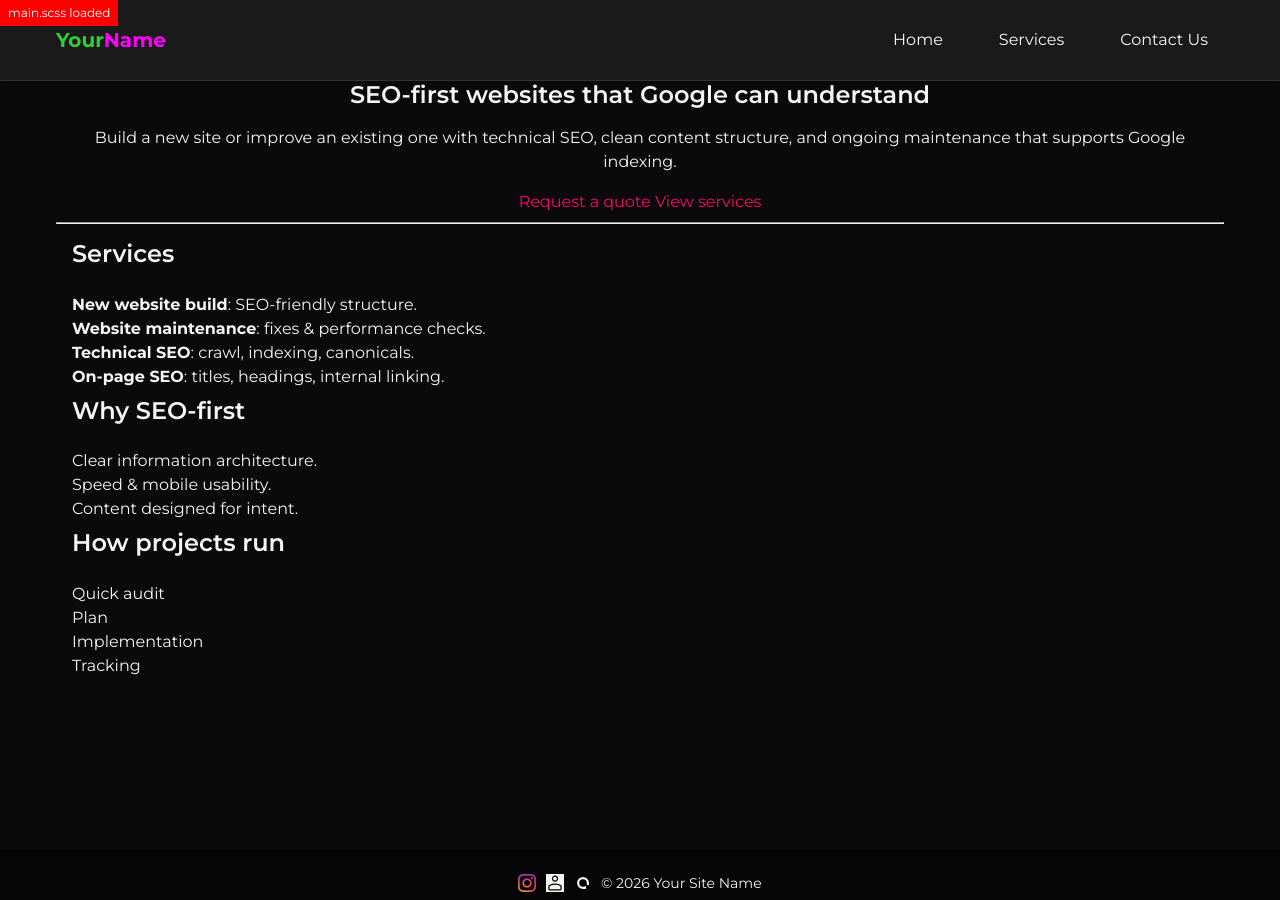
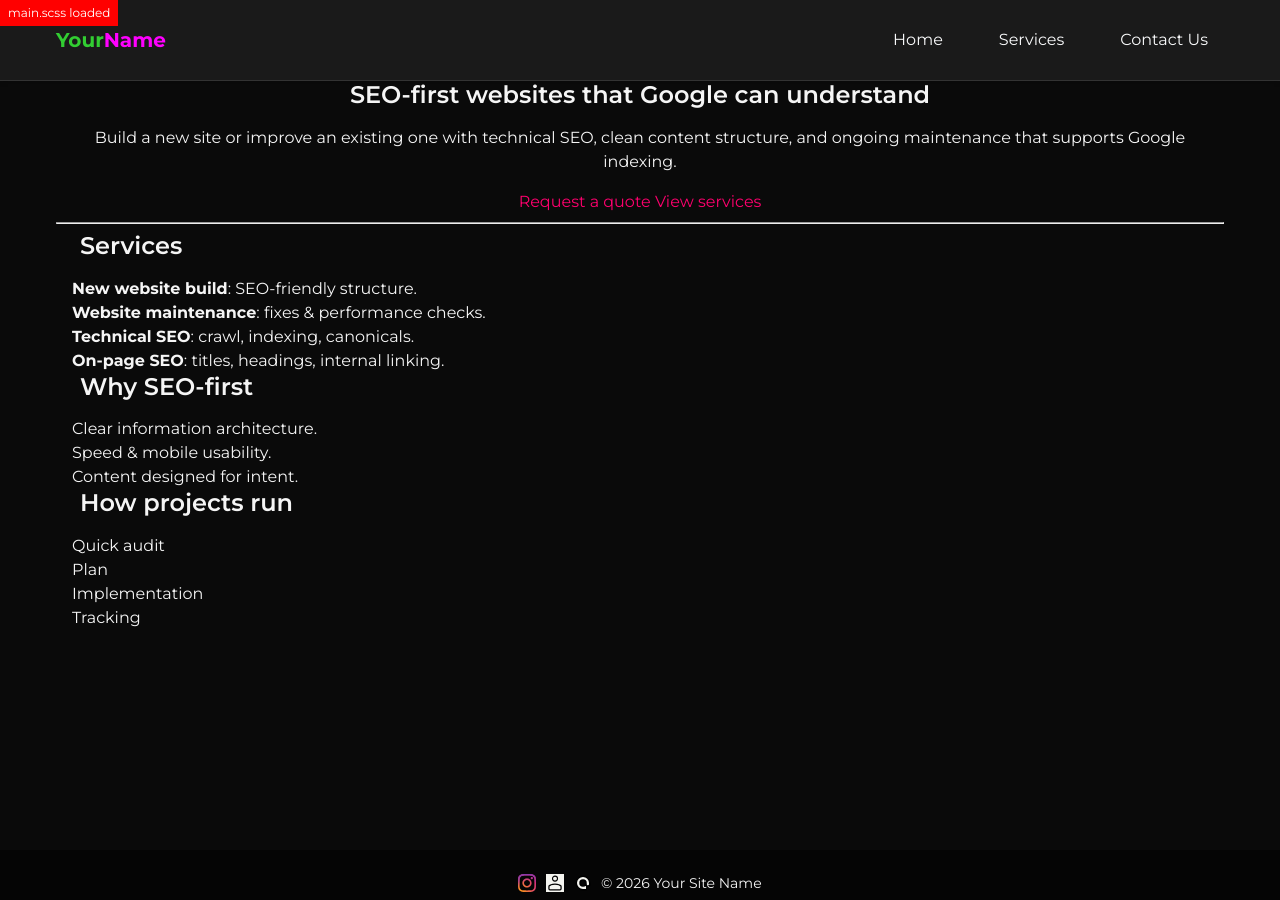
Before and after one commit to m33lucky-benny/test, a Jekyll site: the page built from index.md, in a window 1280 px wide. Built offline with Jekyll 4.4.1, drawn with Linux system fonts in a browser that asks for light colours.

Commit message:
Update _typography.scss

```diff
--- a/_sass/base/_typography.scss
+++ b/_sass/base/_typography.scss
@@ -32,7 +32,7 @@ h2 {
   font-weight: 600;
   line-height: 1.2;
   margin: 0 0 1rem 0;
-  padding: 0.5rem 0; // <-- add your padding here
+  padding: 0 0.5rem 0; // <-- add your padding here
 }
 
 // Post titles
```
